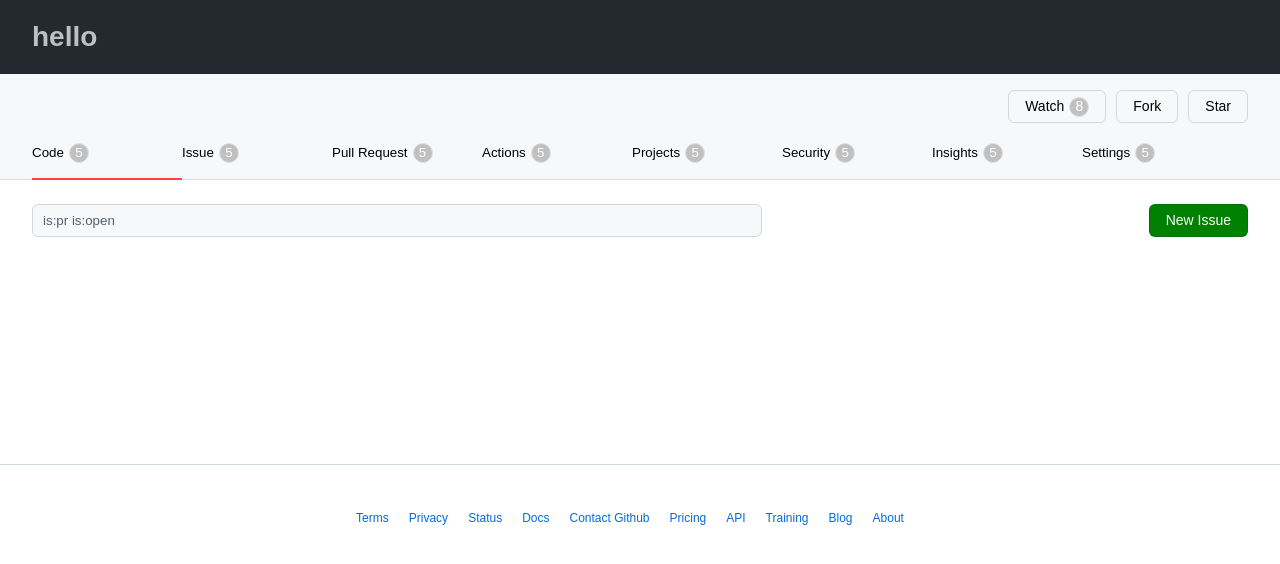
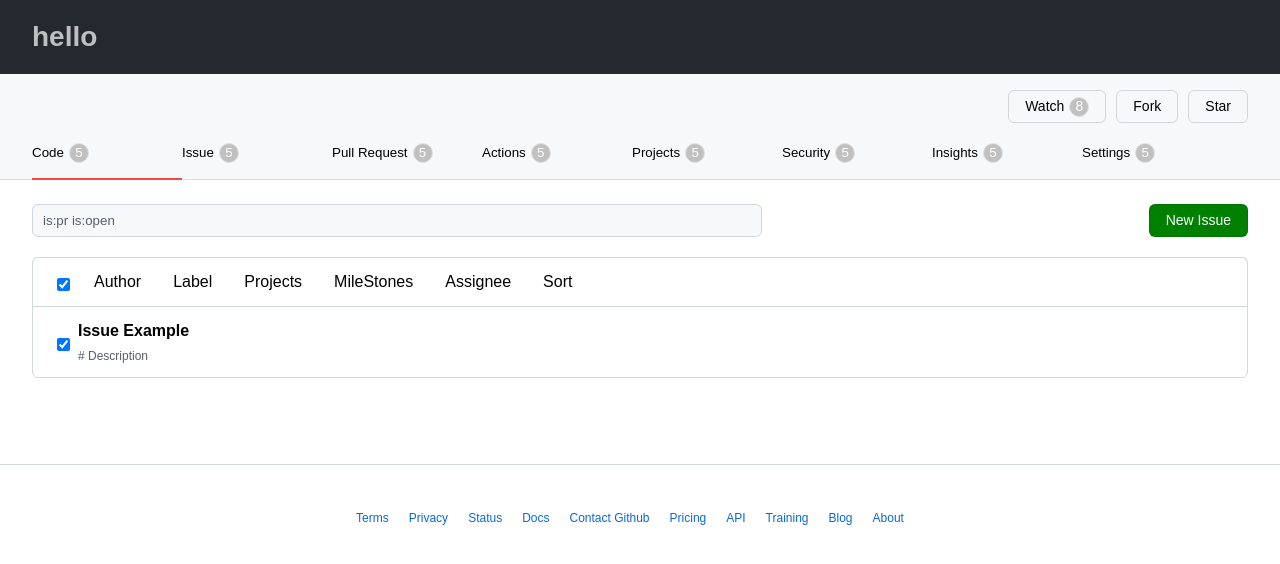
Before and after one commit to olhkyle/github-issue-page-clone, a React (Create React App) app: page / in a window 1280 px wide. Shown: the top 564 px of the page. Built offline with nearby package versions, Linux system fonts and the light colour scheme.

Commit message:
Feat : 컴포넌트 재사용성을 높이기 위한 ListItemLayout 컴포넌트 추가

```diff
--- a/src/components/Section.tsx
+++ b/src/components/Section.tsx
@@ -1,6 +1,8 @@
 import styled from '@emotion/styled'
 import React, { useState } from 'react'
 import Button from './commons/Button'
+import ListItem from './commons/ListItem'
+import ListItemLayout from './commons/ListItemLayout'
 import { ButtonProps } from './Header'
 
 const Section = () => {
@@ -21,6 +23,19 @@ const Section = () => {
         <Input value={inputValue} type="text" onChange={handleInputChange} />
         <Button issueBtn={issueBtn}>New Issue</Button>
       </Wrapper>
+      <ListItemLayout checked={true} onChangeCheckbox={() => {}}>
+        <FilterList>
+          <span>Author</span>
+          <span>Label</span>
+          <span>Projects</span>
+          <span>MileStones</span>
+          <span>Assignee</span>
+          <span>Sort</span>
+        </FilterList>
+      </ListItemLayout>
+      <Body>
+        <ListItem onClickTitle={() => {}} />
+      </Body>
     </ListContainer>
   )
 }
@@ -36,6 +51,7 @@ const ListContainer = styled.div`
 const Wrapper = styled.div`
   display: flex;
   justify-content: space-between;
+  margin-bottom: 20px;
 `
 
 const Input = styled.input`
@@ -47,3 +63,17 @@ const Input = styled.input`
   color: #57606a;
   background: #f6f8fa;
 `
+
+const Body = styled.div``
+
+const FilterList = styled.div`
+  display: flex;
+  align-items: center;
+
+  span {
+    padding: 0 1rem;
+    line-height: 24px;
+  }
+`
+
+const CommonLayout = styled(ListItemLayout)``
--- /dev/null
+++ b/src/components/commons/ListItem.tsx
@@ -0,0 +1,39 @@
+import styled from '@emotion/styled'
+import { useState } from 'react'
+import ListItemLayout from './ListItemLayout'
+
+interface ListItemProps {
+  onClickTitle: () => void
+}
+
+const ListItem = ({ onClickTitle }: ListItemProps) => {
+  return (
+    <ListItemLayout checked={true} onChangeCheckbox={() => {}}>
+      <div>
+        <Title role="button" onClick={onClickTitle}>
+          Issue Example
+        </Title>
+        <Desc># Description</Desc>
+      </div>
+    </ListItemLayout>
+  )
+}
+
+export default ListItem
+
+const Title = styled.div`
+  margin-bottom: 4px;
+  font-size: 1rem;
+  font-weight: 600;
+  line-height: 24px;
+  cursor: pointer;
+
+  &:hover {
+    color: #0969da;
+  }
+`
+
+const Desc = styled.div`
+  color: rgb(87, 96, 106);
+  font-size: 12px;
+`
--- /dev/null
+++ b/src/components/commons/ListItemLayout.tsx
@@ -0,0 +1,38 @@
+import styled from '@emotion/styled'
+
+interface ListItemLayoutProps {
+  checked: boolean
+  onChangeCheckbox: () => void
+  children: React.ReactNode
+}
+
+const ListItemLayout = ({ checked, onChangeCheckbox, children }: ListItemLayoutProps) => {
+  return (
+    <Wrapper>
+      <CheckBox type="checkbox" checked={checked} onChange={onChangeCheckbox} />
+      {children}
+    </Wrapper>
+  )
+}
+
+export default ListItemLayout
+
+const Wrapper = styled.li`
+  display: flex;
+  padding: 0.75rem 1.5rem;
+  border: 1px solid #d0d7de;
+  border-radius: 6px 6px 0 0;
+  border-bottom: none;
+  background-color: rgb(246, 248, 250);
+  background: #fff;
+
+  &:last-child {
+    border-bottom: 1px solid #d0d7de;
+    border-radius: 0 0 6px 6px;
+  }
+`
+
+const CheckBox = styled.input`
+  margin-right: 8px;
+  margin-top: 5px;
+`
--- a/src/components/commons/Tab.tsx
+++ b/src/components/commons/Tab.tsx
@@ -22,7 +22,7 @@ const Tab = ({ title, number, selected, onClick }: TabProps) => {
 export default Tab
 
 const Wrapper = styled.li<{ selected: boolean }>`
-  width: 150px;
+  min-width: 150px;
   ${({ selected }) => selected && 'border-bottom: 2px solid #fa4548'}
 `
 
```
